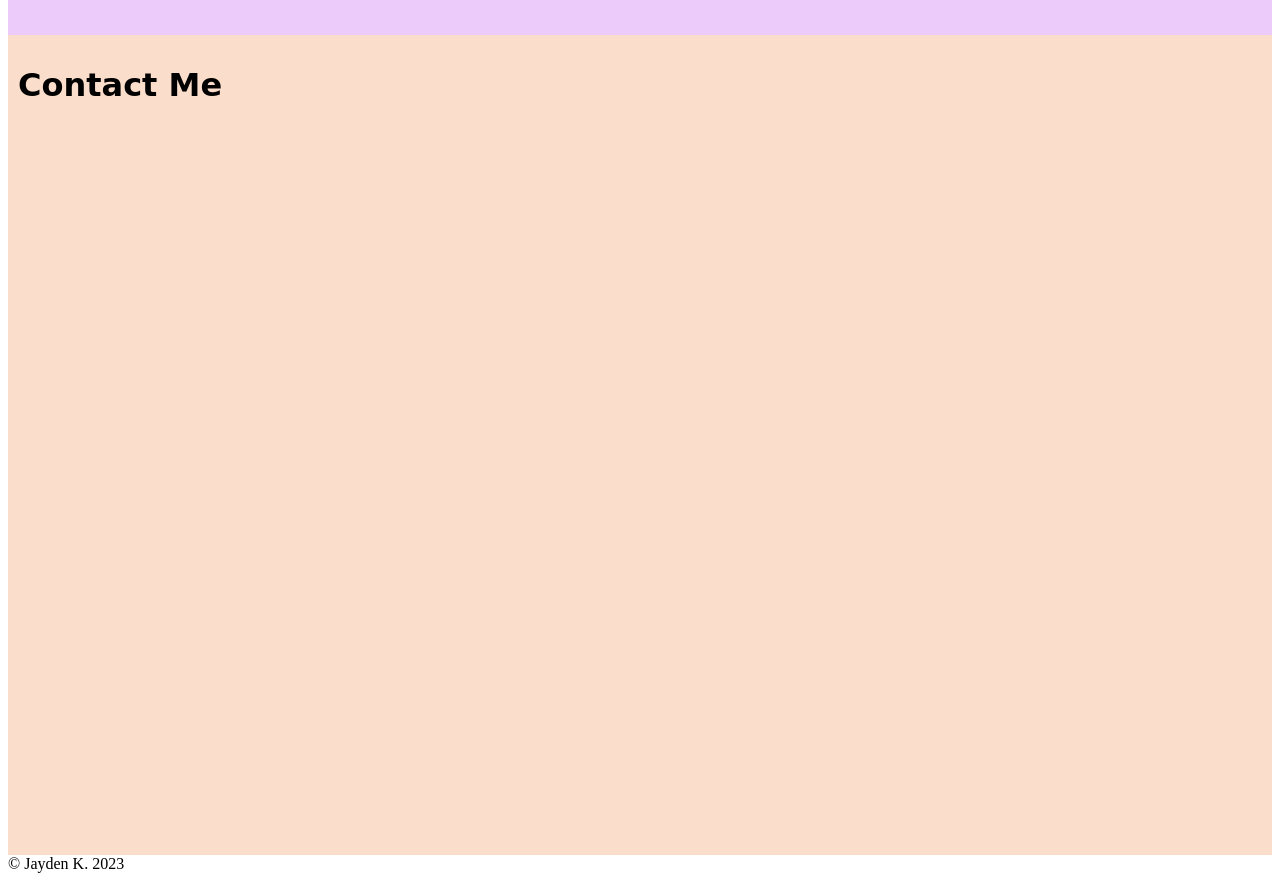
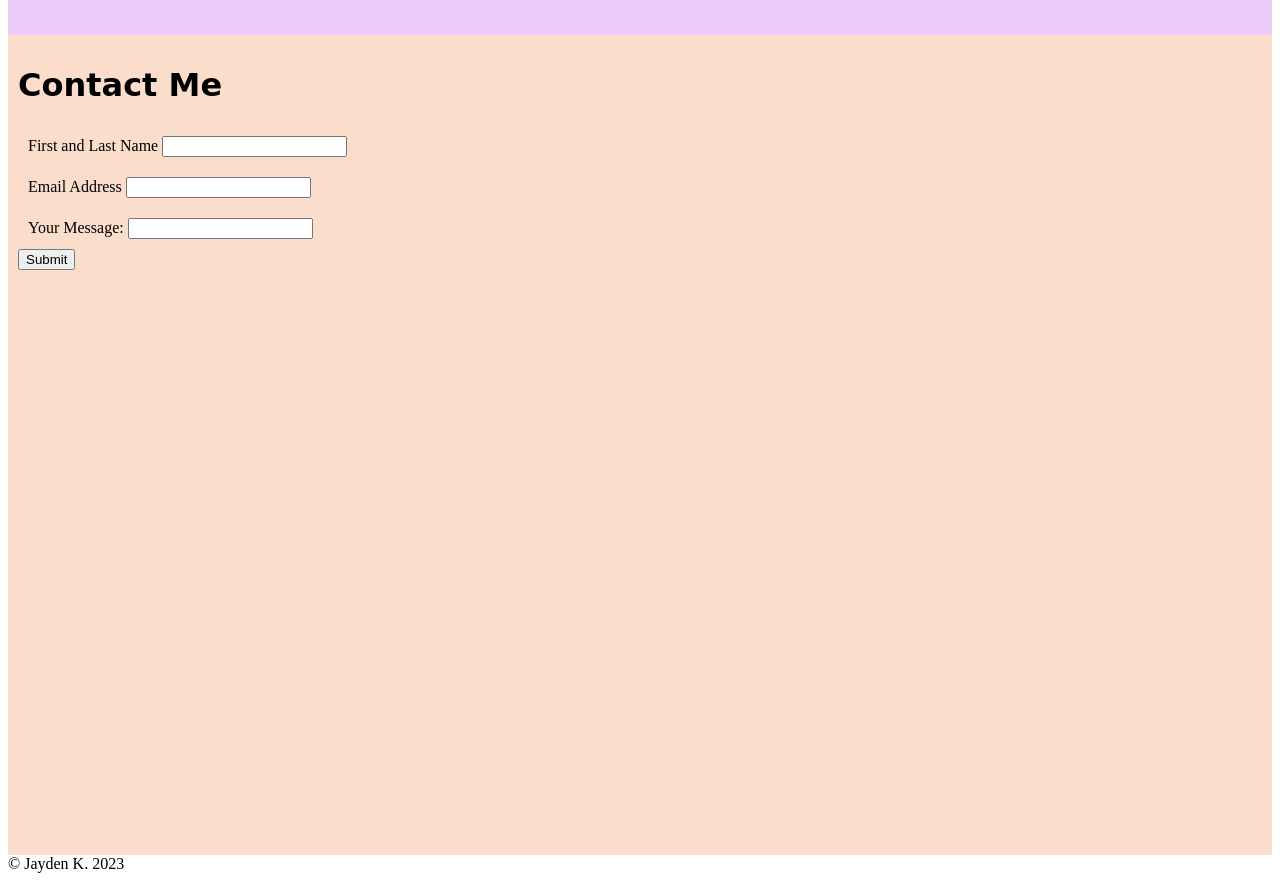
Before and after one commit to koxxwlu/koxxwlu.github.io, a website: page index.html in a window 1280 px wide. Shown: the part 1660-2541 px from the top of the page. Drawn offline with Linux system fonts and the light colour scheme; a web font is replaced by a local one.

Commit message:
add form to contact page

```diff
--- a/index.html
+++ b/index.html
@@ -64,7 +64,7 @@
             font-family: 'Montserrat', sans-serif;
         }
 
-        #duration{
+        #duration {
             color: #8b32ad;
         }
 
@@ -128,11 +128,24 @@
     </div>
     <div id="contact">
         <h1>Contact Me</h1>
+        <div class="form-group">
+            <label for="name">First and Last Name</label>
+            <input class="form-control" id="name" type="text" name="Name">
+        </div>
+        <div class="form-group">
+            <label for="email">Email Address</label>
+            <input class="form-control" id="email" type="email" name="Email">
+        </div>
+        <div class="form-group">
+            <label for="email">Your Message: </label>
+            <input class="form-control" id="email" type="email" name="Email">
+        </div>
+        <input class="btn btn-primary" type="submit" value="Submit" />
     </div>
     <footer>
-            &copy; Jayden K. <x-fullyear></x-fullyear>
-        </footer>
-        <script src="customelements.js"></script>
+        &copy; Jayden K. <x-fullyear></x-fullyear>
+    </footer>
+    <script src="customelements.js"></script>
 </body>
 
 </html>
```
